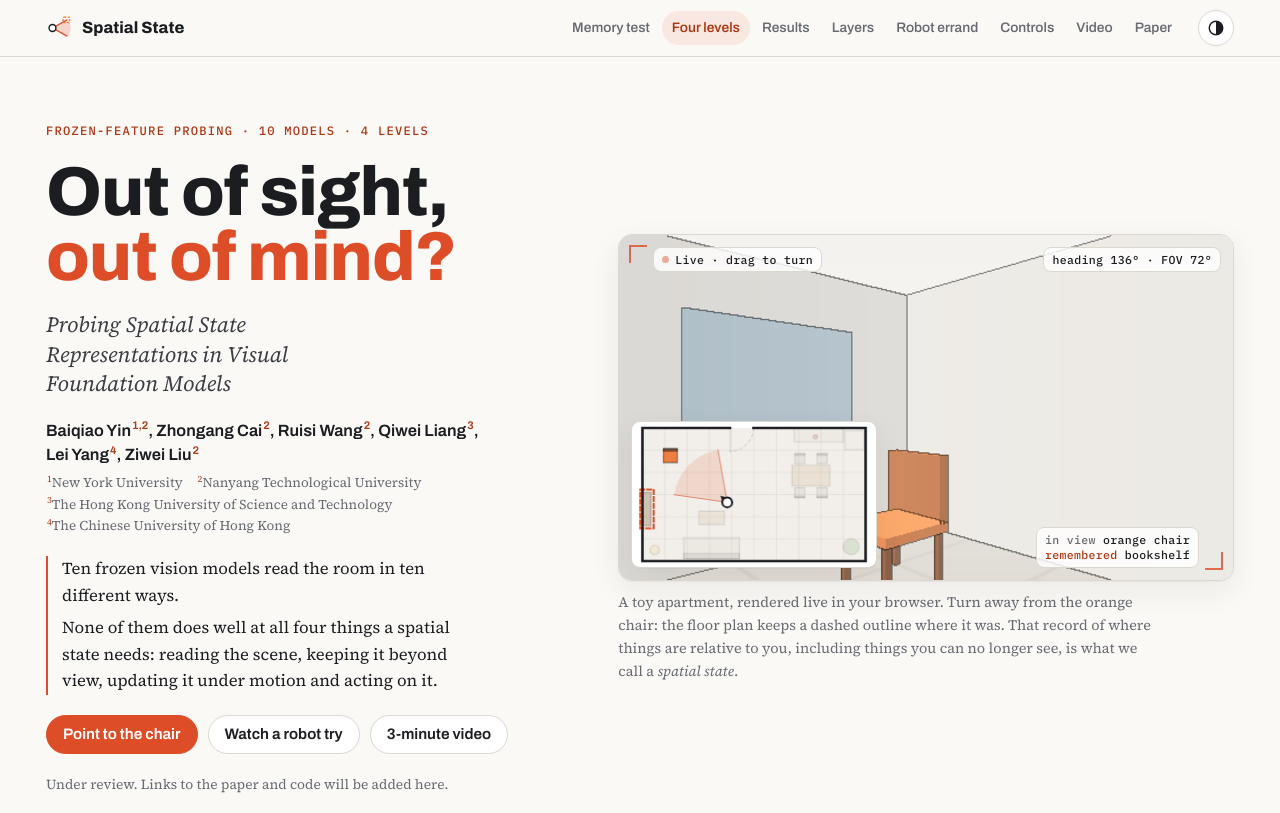
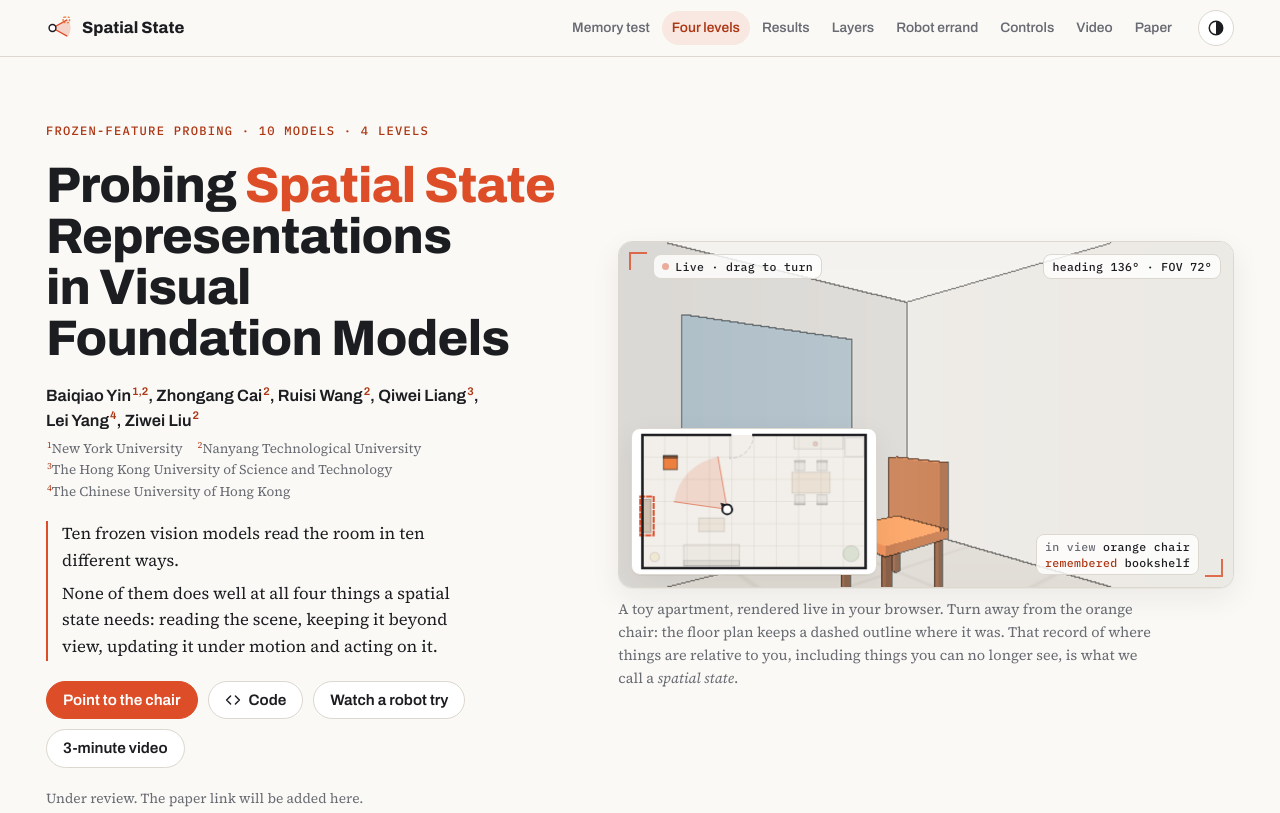
Before and after one commit to yyyybq/probing-spatial-state, a plain HTML site: page index.html in a window 1280 px wide. Shown: the top 813 px of the page. Drawn offline with Linux system fonts and the light colour scheme; animation ran at ten frames a second.

Commit message:
Use the paper title as the headline and link the code release
The hero headline is now the paper title instead of the hook question, and a
Code button points to yyyybq/Probing_Spatial_State_Release.

Co-Authored-By: Claude Opus 5.5 <noreply@anthropic.com>

```diff
--- a/index.html
+++ b/index.html
@@ -57,7 +57,7 @@ button{font:inherit;color:inherit}
 :focus-visible{outline:2px solid var(--accent);outline-offset:2px}
 .wrap{max-width:var(--maxw);margin-inline:auto;padding-left:max(16px,env(safe-area-inset-left,0px));padding-right:max(16px,env(safe-area-inset-right,0px))}
 h1,h2,h3{font-family:var(--f-display);margin:0;text-wrap:balance;letter-spacing:-.015em;color:var(--ink)}
-h1{font-size:clamp(2.5rem,5.4vw,4.7rem);font-weight:800;font-stretch:114%;line-height:.94}
+h1{font-size:clamp(2rem,3.9vw,3.45rem);font-weight:800;font-stretch:108%;line-height:1.02}
 h2{font-size:clamp(1.85rem,3.7vw,2.95rem);font-weight:760;font-stretch:114%;line-height:1.02}
 h3{font-size:1.15rem;font-weight:700;font-stretch:106%;line-height:1.22}
 p{margin:0}
@@ -102,7 +102,6 @@ p{margin:0}
 .hero-grid{display:grid;grid-template-columns:minmax(0,11fr) minmax(0,13fr);gap:clamp(24px,4vw,56px);align-items:center}
 .hero-copy{display:grid;gap:20px;min-width:0}
 .hero h1 .q{color:var(--accent)}
-.subtitle{font-style:italic;font-size:clamp(1.12rem,1.7vw,1.4rem);line-height:1.35;color:var(--ink-2);max-width:30ch}
 .verdict{display:grid;gap:6px;border-left:2px solid var(--accent);padding-left:14px;font-size:1.04rem;max-width:46ch}
 .meta{font-size:.86rem;color:var(--graphite)}
 .authors{display:grid;gap:6px;max-width:52ch}
@@ -335,8 +334,7 @@ pre{margin:0;overflow-x:auto;font-family:var(--f-mono);font-size:.8rem;line-heig
   <div class="wrap hero-grid">
     <div class="hero-copy">
       <p class="eyebrow">Frozen-feature probing · 10 models · 4 levels</p>
-      <h1>Out of sight, <span class="q">out of mind?</span></h1>
-      <p class="subtitle">Probing Spatial State Representations in Visual Foundation Models</p>
+      <h1>Probing <span class="q">Spatial State</span> Representations in Visual Foundation Models</h1>
       <div class="authors">
         <p class="names"><span>Baiqiao Yin<sup>1,2</sup></span>, <span>Zhongang Cai<sup>2</sup></span>, <span>Ruisi Wang<sup>2</sup></span>, <span>Qiwei Liang<sup>3</sup></span>, <span>Lei Yang<sup>4</sup></span>, <span>Ziwei Liu<sup>2</sup></span></p>
         <p class="affils"><span><sup>1</sup>New York University</span><span><sup>2</sup>Nanyang Technological University</span><span><sup>3</sup>The Hong Kong University of Science and Technology</span><span><sup>4</sup>The Chinese University of Hong Kong</span></p>
@@ -347,10 +345,11 @@ pre{margin:0;overflow-x:auto;font-family:var(--f-mono);font-size:.8rem;line-heig
       </div>
       <div class="btnrow">
         <a class="btn primary" href="#play">Point to the chair</a>
+        <a class="btn" href="https://github.com/yyyybq/Probing_Spatial_State_Release" target="_blank" rel="noopener"><svg viewBox="0 0 20 20" width="16" height="16" aria-hidden="true"><path d="M7 5 2 10l5 5M13 5l5 5-5 5" fill="none" stroke="currentColor" stroke-width="1.8" stroke-linecap="round" stroke-linejoin="round"/></svg>Code</a>
         <a class="btn" href="#mission">Watch a robot try</a>
         <a class="btn" href="#video">3-minute video</a>
       </div>
-      <p class="meta">Under review. Links to the paper and code will be added here.</p>
+      <p class="meta">Under review. The paper link will be added here.</p>
     </div>
     <div class="hero-stage">
       <figure class="vf">
```
Also changed, not shown: page.html (+4 -5 lines), 1 other file.
